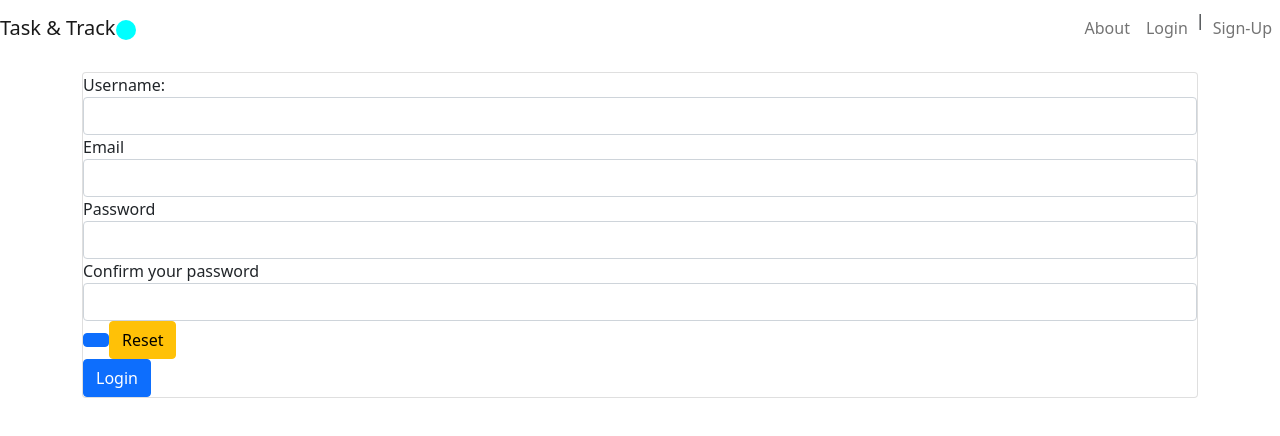
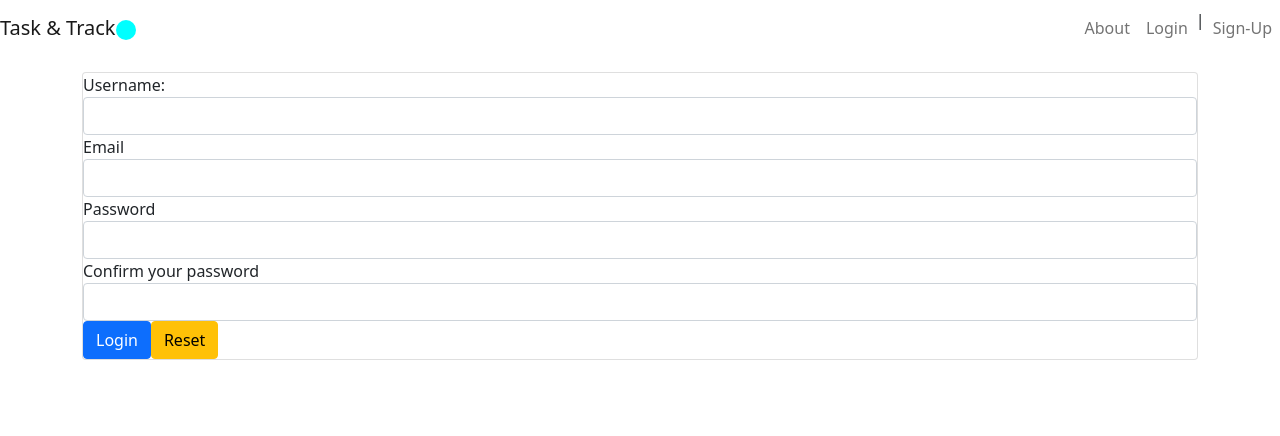
Before and after one commit to CalyCherkaoui/task-track-front-end, a React (Create React App) app: page /login in a window 1280 px wide. Shown: the top 436 px of the page. Built offline with nearby package versions, Linux system fonts and the light colour scheme.

Commit message:
Update Login page

```diff
--- a/src/pages/Login.jsx
+++ b/src/pages/Login.jsx
@@ -12,6 +12,10 @@ const Login = (props) => {
   const { message } = useSelector((state) => state.message);
 
   const dispatch = useDispatch();
+
+  if (isLoggedIn) {
+    return <Redirect to="/profile" />;
+  }
 
   const handleLogin = (e) => {
     e.preventDefault();
@@ -32,31 +36,29 @@ const Login = (props) => {
     }
   };
 
-  if (isLoggedIn) {
-    return <Redirect to="/profile" />;
-  }
-
   return (
     <div className="col-md-12">
       <div className="card card-container">
-        <AuthenticateForm submitHandler={handleLogin} />
+        <AuthenticateForm submitHandler={handleLogin} autheticationType="Login" />
+        {
+          loading && (
             <div className="form-group">
               <button className="btn btn-primary btn-block" disabled={loading} type="submit">
-            {
-              loading && (
                 <span className="spinner-border spinner-border-sm" />
+              </button>
+            </div>
           )
         }
-            <span>Login</span>
-          </button>
-        </div>
-        {message && (
+
+        {
+          message && (
           <div className="form-group">
             <div className="alert alert-danger" role="alert">
               {message}
             </div>
           </div>
-        )}
+          )
+        }
       </div>
     </div>
   );
```
Lines whose indentation alone changed are shown as unchanged.
